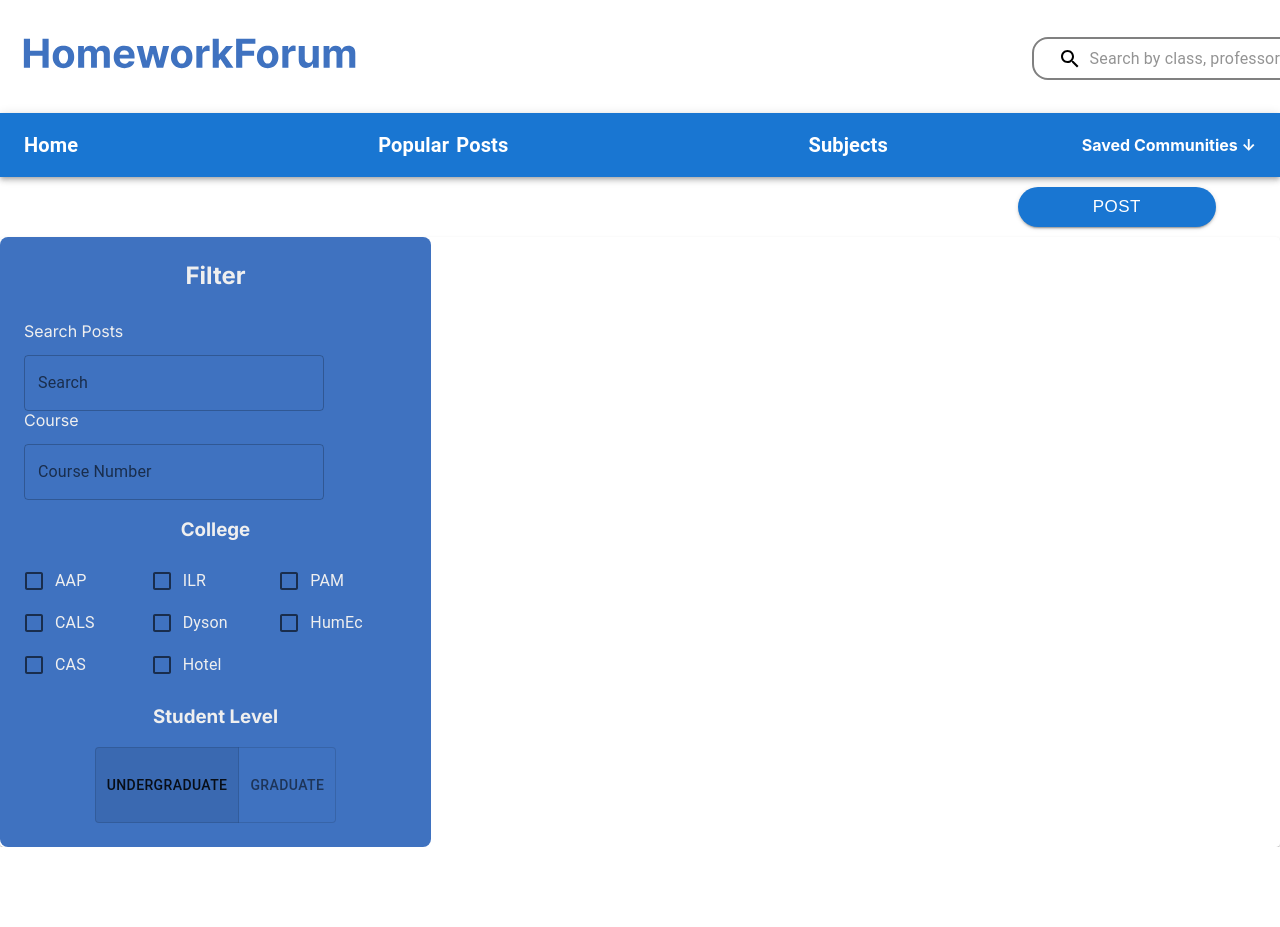
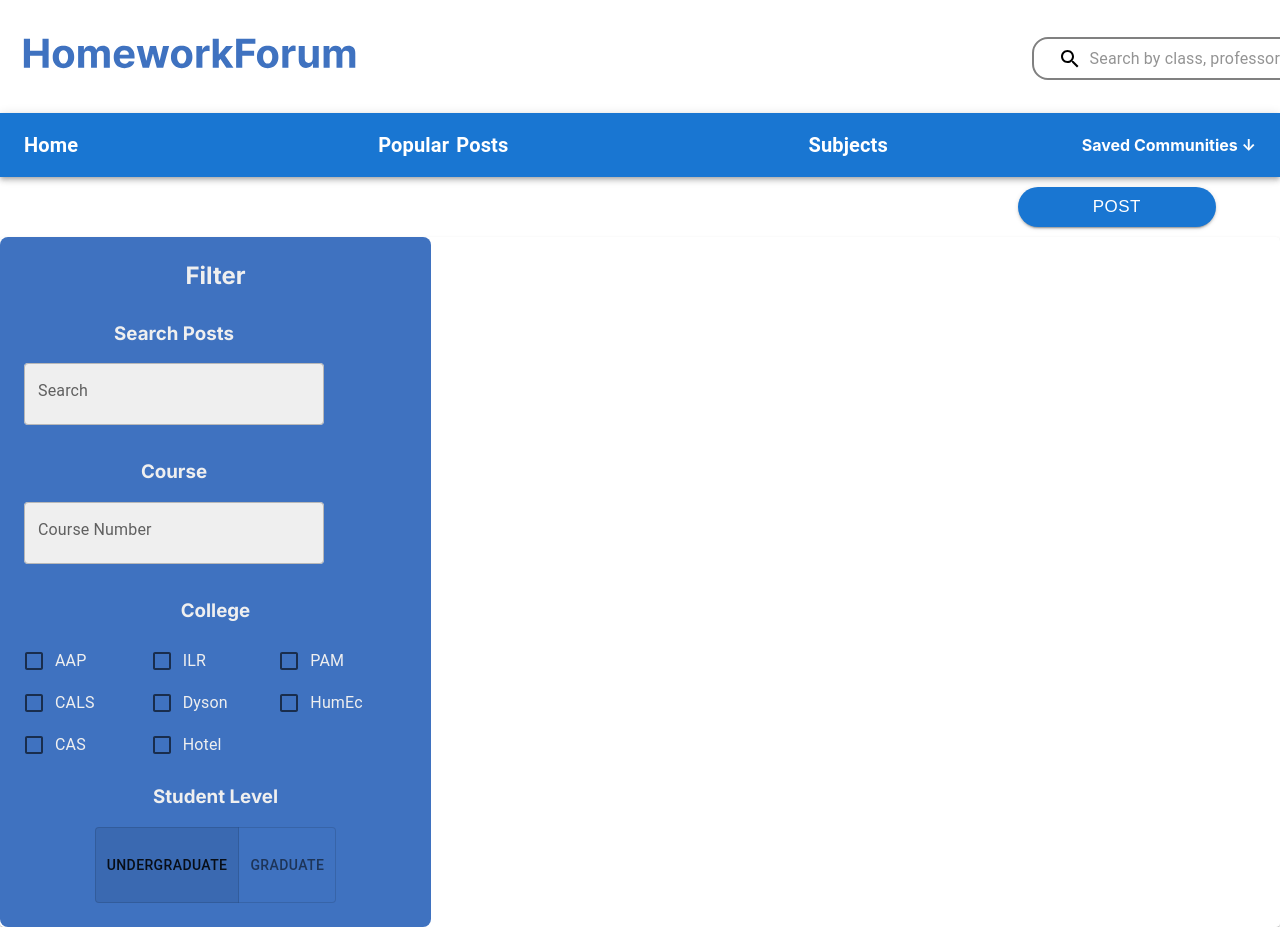
Before and after one commit to cornellh4i/newbie-hackathon, a React (Create React App) app in the folder frontend/: page / in a window 1280 px wide. Shown: the top 927 px of the page. Before the commit the page ends 847 px from the top, so only its background shows below. Built offline with nearby package versions, Linux system fonts and the light colour scheme.

Commit message:
updated filter search

```diff
--- a/frontend/src/components/FilterSearch.tsx
+++ b/frontend/src/components/FilterSearch.tsx
@@ -75,14 +75,23 @@ function FilterSearch({ heading, label, options }: Props) {
       freeSolo
       renderInput={(params) => (
         <div className="search-container">
-          <h3 className="search-header">{heading}</h3>
+          <h3 className="section-header">{heading}</h3>
           <TextField
             {...params}
             label={label}
             sx={{
-              "& .MuiInputBase-root-MuiOutlinedInput-root": {
-                borderColor: "red",
+              "& .MuiOutlinedInput-root": {
+                backgroundColor: "#EFEFEF",
+                margin: "0 0 16px 0",
+                padding: "12px 24px 12px 24px",
               },
+              "& .MuiAutocomplete-root": {
+                width: "313px",
+              },
+              "& .MuiAutocomplete-root .MuiOutlinedInput-root .MuiAutocomplete-input":
+                {
+                  padding: "0px 0px 0px 0px",
+                },
             }}
           >
             TODO: insert search symbol
```
